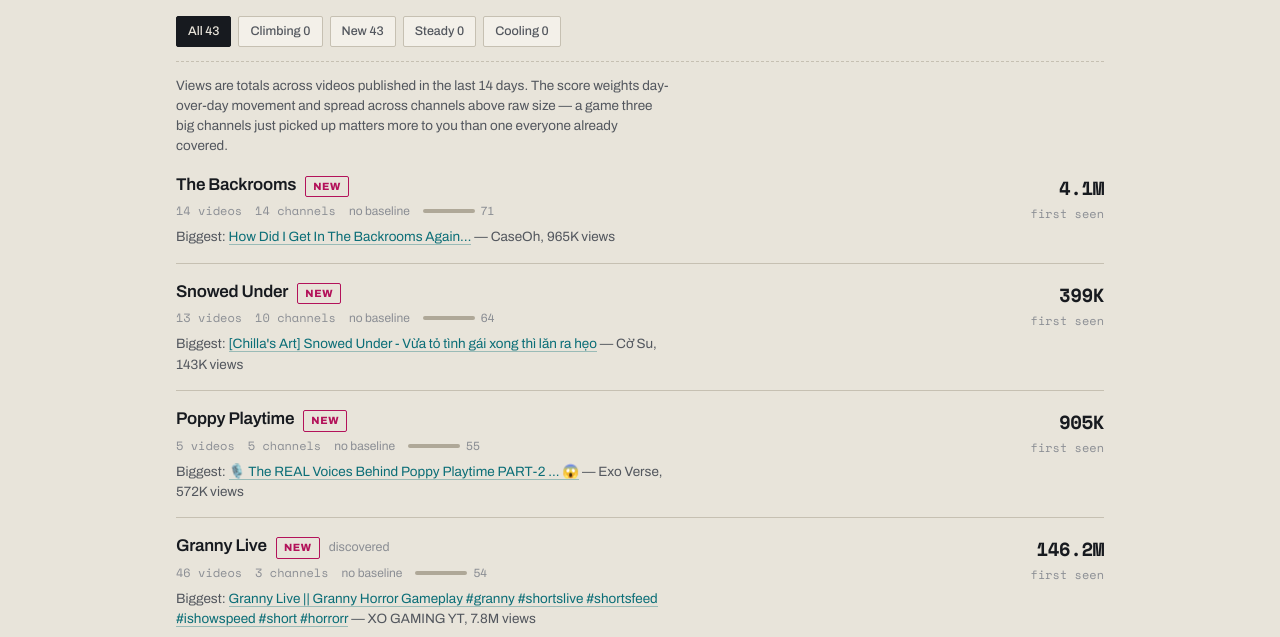
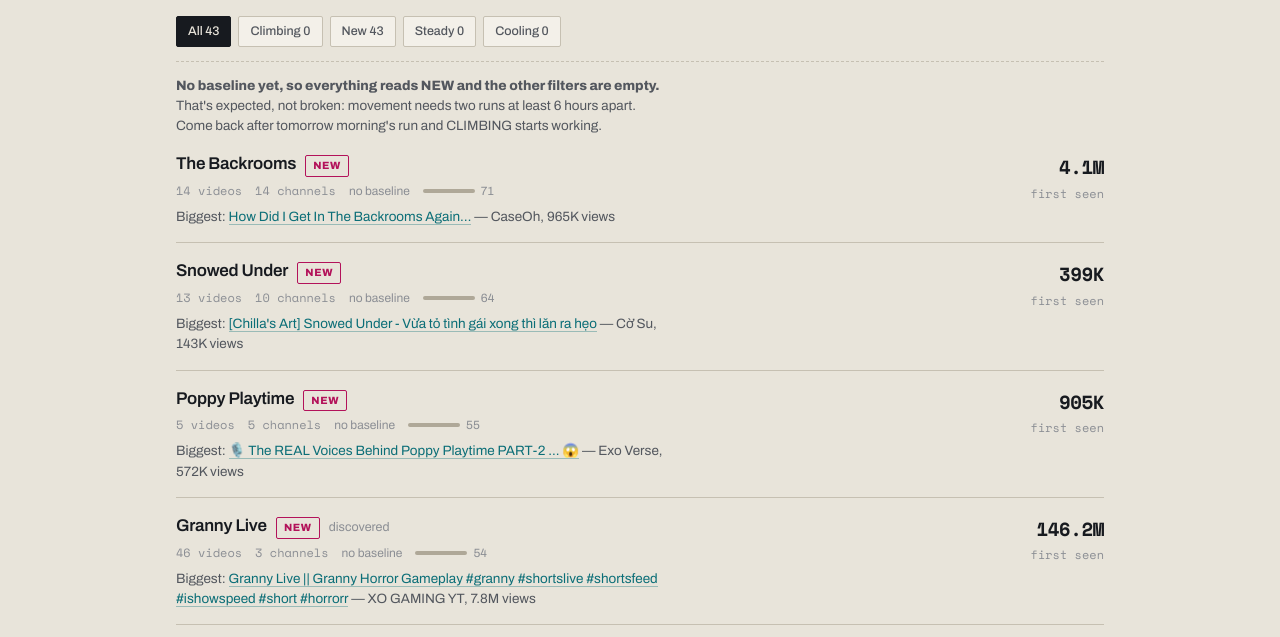
Before and after one commit to JustJackGitty/horror-radar, a website: page docs/index.html in a window 1280 px wide. Shown: the part 155-792 px from the top of the page. Drawn offline with nearby package versions, Linux system fonts and the light colour scheme.

Commit message:
Update index.html

```diff
--- a/docs/index.html
+++ b/docs/index.html
@@ -146,9 +146,12 @@ function delta(g){
 function renderTrend(){
   let gs=D.youtube.games.slice();
   if(tFilter!=="all") gs=gs.filter(g=>g.status===tFilter);
-  $("#trendnote").textContent =
-    `Views are totals across videos published in the last ${D.youtube.lookbackDays} days. `+
-    `The score weights day-over-day movement and spread across channels above raw size — a game three big channels just picked up matters more to you than one everyone already covered.`;
+  $("#trendnote").innerHTML = D.comparedTo
+    ? `Views are totals across videos published in the last ${D.youtube.lookbackDays} days. `+
+      `The score weights day-over-day movement and spread across channels above raw size &mdash; a game three channels just picked up matters more to you than one everyone already covered.`
+    : `<b>No baseline yet, so everything reads NEW and the other filters are empty.</b> `+
+      `That's expected, not broken: movement needs two runs at least ${D.minBaselineHours||6} hours apart. `+
+      `Come back after tomorrow morning's run and CLIMBING starts working.`;
 
   if(!gs.length){ $("#trendlist").innerHTML=`<div class="empty">Nothing in that bucket today.</div>`; return; }
 
@@ -198,11 +201,11 @@ function renderItch(){
 
 function renderSteam(){
   const gs=(sFilter==="upcoming"?D.steam.upcoming:D.steam.newReleases)||[];
-  if(!gs.length){ $("#steamlist").innerHTML=`<div class="empty">Steam returned nothing this run. Their markup shifts occasionally — check scripts/steam.js.</div>`; return; }
+  if(!gs.length){ $("#steamlist").innerHTML=`<div class="empty"><h2>Steam returned nothing</h2><p>Check the run log for the lines starting <code>steam</code> &mdash; they say whether the request failed or just came back empty.</p></div>`; return; }
   $("#steamlist").innerHTML=gs.map(g=>`<article class="row">
     <div>
       <div class="rt"><h3><a href="${esc(g.url)}" target="_blank" rel="noopener">${esc(g.name)}</a></h3></div>
-      <div class="meta"><span class="mono">${esc(g.released||"TBA")}</span><span class="mono">${esc(g.price||"")}</span></div>
+      <div class="meta"><span class="mono">${esc(g.released||"TBA")}</span><span class="mono">${esc(g.price||"")}</span>${g.reviews?`<span class="dev">${esc(g.reviews)}</span>`:""}</div>
     </div>
     <div></div>
   </article>`).join("");
@@ -229,7 +232,9 @@ fetch("data/latest.json?t="+Date.now())
   .then(d=>{
     D=d; $("#boot").classList.add("hidden"); $("#p-trend").classList.remove("hidden");
     $("#date").textContent=d.date;
-    $("#vs").textContent=d.comparedTo?"VS "+d.comparedTo:"NO BASELINE YET";
+    $("#vs").textContent = d.comparedTo
+      ? `VS ${d.comparedTo}${d.baselineAgeHours?" \u00b7 "+d.baselineAgeHours+"H AGO":""}`
+      : "NO BASELINE YET";
     $("#gcount").textContent=d.youtube.games.length;
 
     const counts=s=>d.youtube.games.filter(g=>g.status===s).length;
```
